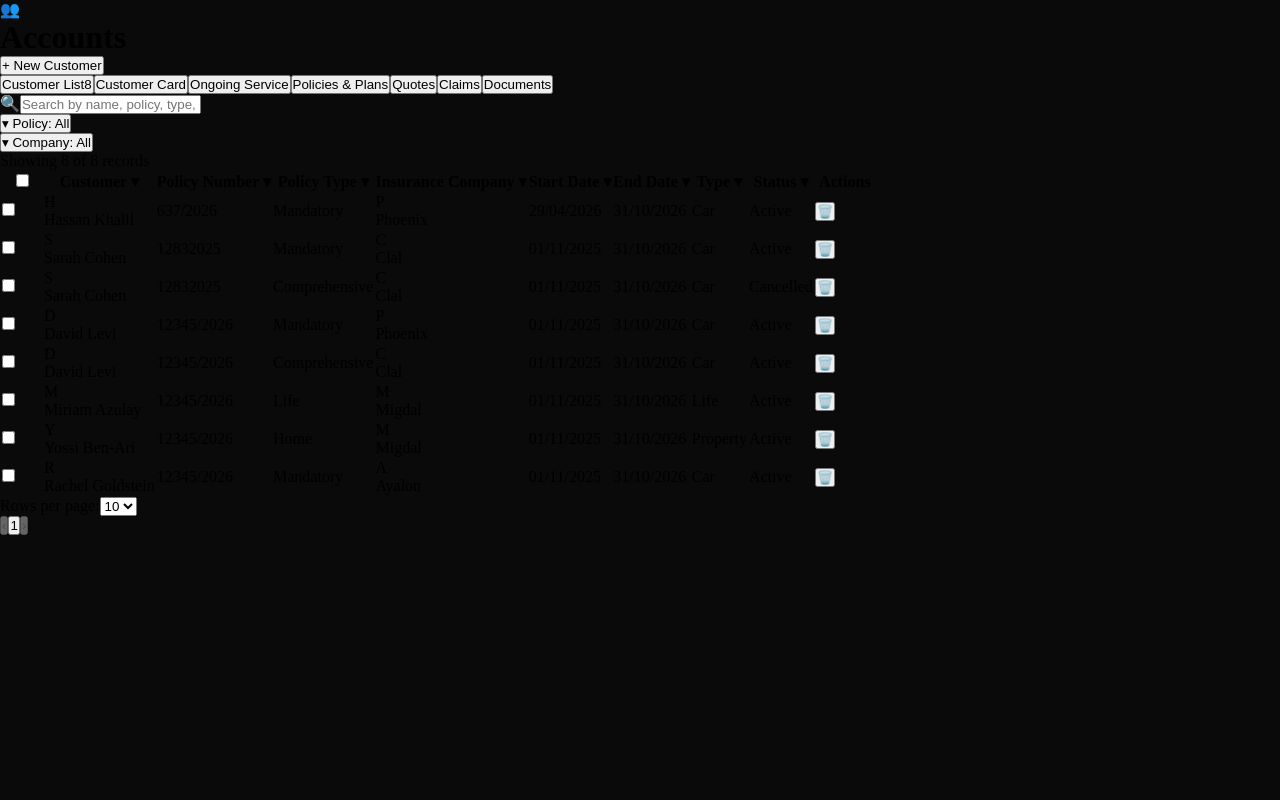
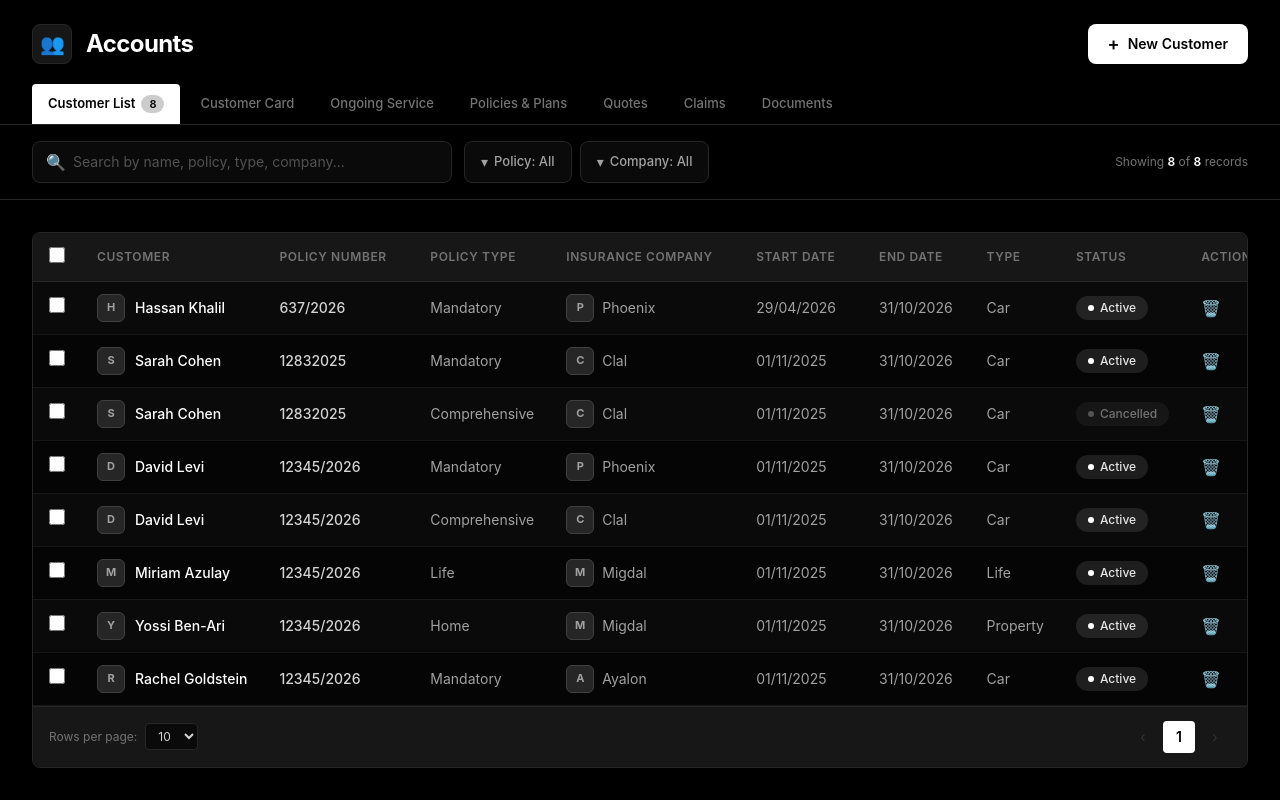
Before and after one commit to sarthakdixit7376/CustomCRM, a React (Vite) app in the folder client/: page / in a window 1280 px wide. Built offline with nearby package versions, Linux system fonts and the light colour scheme.

Commit message:
changes done

```diff
--- a/client/src/index.css
+++ b/client/src/index.css
@@ -1,20 +1,2 @@
 /* ===== Global Reset & Base ===== */
-
-*,
-*::before,
-*::after {
-  box-sizing: border-box;
-  margin: 0;
-  padding: 0;
-}
-
-body {
-  margin: 0;
-  -webkit-font-smoothing: antialiased;
-  -moz-osx-font-smoothing: grayscale;
-}
-
-#root {
-  width: 100%;
-  min-height: 100vh;
-}
+@import "tailwindcss";
```
